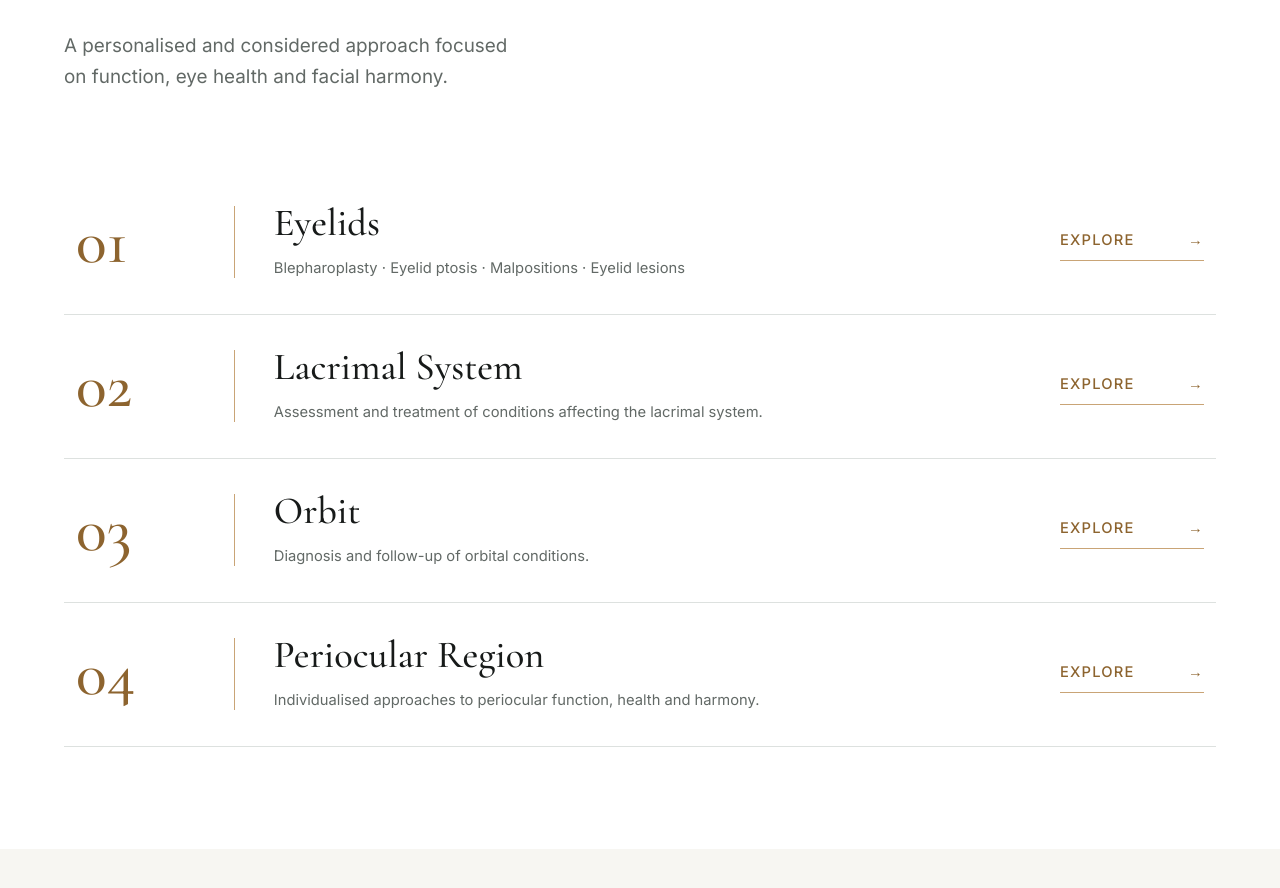
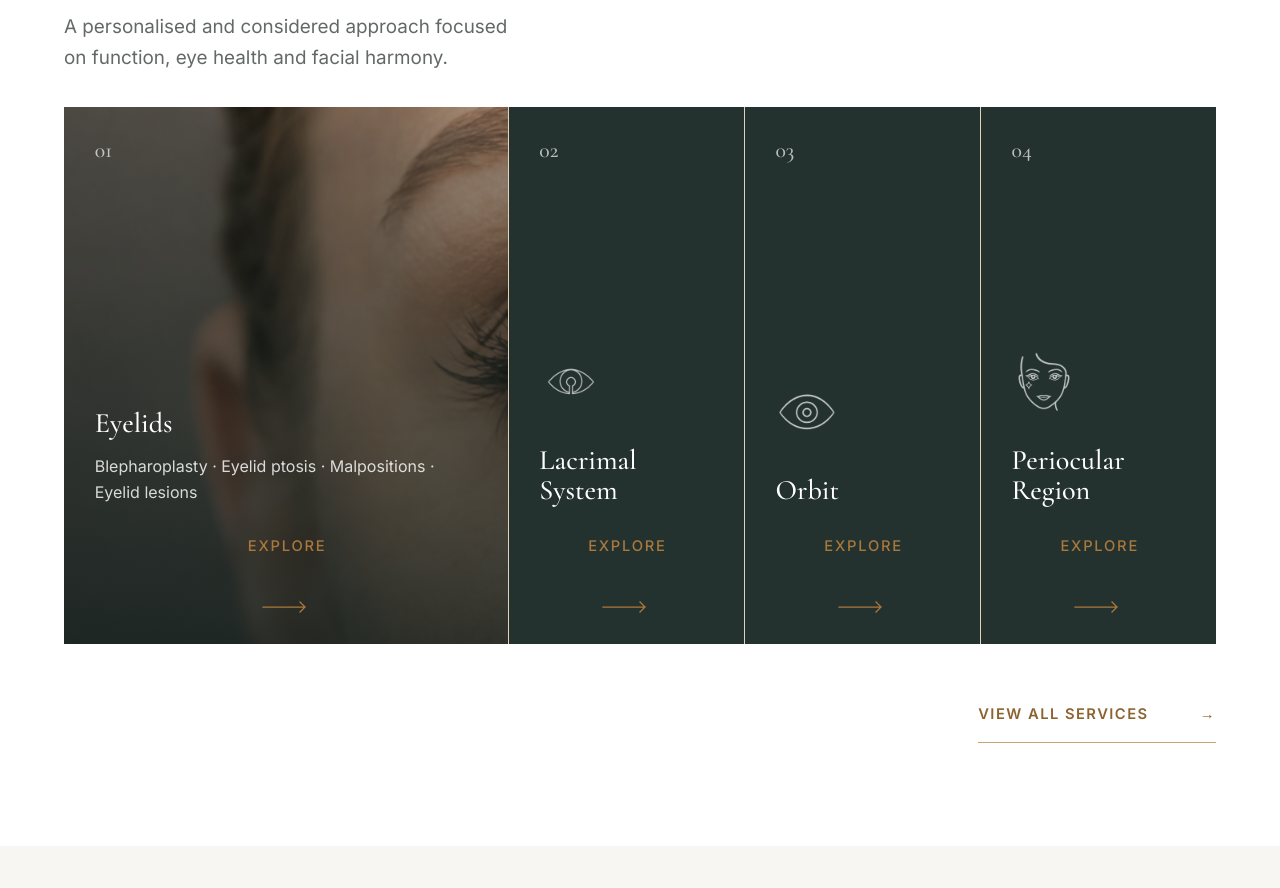
Before and after one commit to brunobvaz/medical-website, a React (Vite) app: page / in a window 1280 px wide. Shown: the part 3954-4842 px from the top of the page. Built offline with nearby package versions, Linux system fonts and the light colour scheme.

Commit message:
last changes 26-82

```diff
--- a/src/Sections/ClinicalAreasSection.css
+++ b/src/Sections/ClinicalAreasSection.css
@@ -1,48 +1,143 @@
-.clinical-areas-section { padding: clamp(5rem, 8vw, 8rem) var(--page-padding-inline); overflow: hidden; background: var(--color-bg); }
-.clinical-areas-section__heading { min-height: clamp(20rem, 31vw, 29rem); position: relative; display: flex; align-items: flex-start; }
+.clinical-areas-section {
+  padding: clamp(5rem, 8vw, 8rem) var(--page-padding-inline);
+  overflow: hidden;
+  background: var(--color-bg);
+}
+
+.clinical-areas-section__heading {
+  min-height: clamp(18rem, 26vw, 25rem);
+  position: relative;
+  display: flex;
+  align-items: flex-start;
+}
+
 .clinical-areas-section__heading-copy { max-width: 55rem; position: relative; z-index: 1; }
 .clinical-areas-section__eyebrow { color: var(--color-accent-hover); letter-spacing: .2em; }
-.clinical-areas-section__rule { width: 3.25rem; height: 1px; margin: 1.35rem 0 clamp(2.5rem, 4vw, 4rem); display: block; background: var(--color-accent); }
+.clinical-areas-section__rule { width: 3.25rem; height: 1px; margin: 1.35rem 0 clamp(2rem, 3vw, 3rem); display: block; background: var(--color-accent); }
 .clinical-areas-section__heading h2 { font-family: var(--font-family-heading); font-size: clamp(3rem, 5vw, 5.3rem); font-weight: var(--fw-medium); line-height: .98; letter-spacing: -.025em; }
 .clinical-areas-section__heading h2 span,
 .clinical-areas-section__heading h2 em { display: block; }
 .clinical-areas-section__heading h2 em { color: var(--color-accent-hover); font-weight: inherit; }
-.clinical-areas-section__introduction { max-width: 44rem; margin-top: clamp(2rem, 3vw, 3rem); color: var(--color-text-muted); font-size: var(--fs-p); line-height: 1.65; text-wrap: balance; }
-.clinical-areas-section__identity { width: clamp(24rem, 38vw, 39rem); height: auto; position: absolute; top: -2rem; right: clamp(-10rem, -6vw, -4rem); opacity: .15; pointer-events: none; }
+.clinical-areas-section__introduction { max-width: 44rem; margin-top: clamp(1.5rem, 2.5vw, 2.5rem); color: var(--color-text-muted); font-size: var(--fs-p); line-height: 1.65; text-wrap: balance; }
+.clinical-areas-section__identity { width: clamp(24rem, 38vw, 39rem); height: auto; position: absolute; top: -2rem; right: clamp(-10rem, -6vw, -4rem); opacity: .12; pointer-events: none; }
 
-.clinical-areas-section__list { margin: 0; padding: 0; list-style: none; }
-.clinical-areas-section__list li { min-height: 9rem; padding: clamp(1.5rem, 2.5vw, 2.5rem) .75rem; border-bottom: 1px solid var(--color-border); display: grid; grid-template-columns: 7.5rem 1px minmax(0, 1fr) auto; align-items: center; gap: clamp(1.5rem, 3vw, 3.5rem); }
-.clinical-areas-section__list li:first-child { border-top: 0; }
-.clinical-areas-section__number { color: var(--color-accent-hover); font-family: var(--font-family-heading); font-size: clamp(3.7rem, 5vw, 5.4rem); line-height: .8; }
-.clinical-areas-section__divider { width: 1px; height: 4.5rem; background: var(--color-border-accent); }
-.clinical-areas-section__item-copy h3 { font-family: var(--font-family-heading); font-size: clamp(2rem, 3vw, 3rem); font-weight: var(--fw-medium); line-height: 1; }
-.clinical-areas-section__item-copy p { margin-top: .9rem; color: var(--color-text-muted); font-size: var(--fs-small); line-height: 1.55; }
-.clinical-areas-section__link { min-width: 9rem; padding: .5rem 0 .7rem; border-bottom: 1px solid var(--color-border-accent); display: flex; align-items: center; justify-content: space-between; gap: 1.5rem; color: var(--color-accent-hover); font-size: var(--fs-small); font-weight: var(--fw-medium); letter-spacing: .08em; text-transform: uppercase; transition: color var(--motion-duration-fast), border-color var(--motion-duration-fast); }
-.clinical-areas-section__link:hover { color: var(--color-accent); border-color: currentColor; }
-.clinical-areas-section__link:focus-visible { outline: var(--button-focus-outline-width) solid var(--button-focus-outline-color); outline-offset: var(--button-focus-outline-offset); }
-
-@media (max-width: 800px) {
-  .clinical-areas-section { padding-block: clamp(4.5rem, 13vw, 7rem); }
-  .clinical-areas-section__heading { min-height: clamp(28rem, 88vw, 39rem); }
-  .clinical-areas-section__heading-copy { max-width: 90%; }
-  .clinical-areas-section__heading h2 { font-size: clamp(2.8rem, 8vw, 4.4rem); }
-  .clinical-areas-section__introduction { max-width: 27rem; font-size: 1rem; line-height: 1.7; }
-  .clinical-areas-section__identity { width: clamp(20rem, 61vw, 32rem); top: 10rem; right: clamp(-12rem, -18vw, -7rem); }
-  .clinical-areas-section__list li { min-height: 15rem; padding: clamp(2.25rem, 6vw, 3.5rem) .25rem; grid-template-columns: clamp(6rem, 17vw, 8rem) 1px minmax(0, 1fr); align-items: start; gap: clamp(1.25rem, 4vw, 2.25rem); }
-  .clinical-areas-section__number { font-size: clamp(3.8rem, 11vw, 5.5rem); }
-  .clinical-areas-section__divider { height: 8rem; }
-  .clinical-areas-section__item-copy h3 { font-size: clamp(2rem, 6vw, 3rem); }
-  .clinical-areas-section__item-copy p { margin-top: 1.25rem; font-size: .94rem; line-height: 1.65; }
-  .clinical-areas-section__link { width: min(100%, 10.5rem); min-width: 0; margin-top: 1.75rem; grid-column: 3; }
+.clinical-areas-section__cards {
+  min-height: clamp(29rem, 42vw, 39rem);
+  display: flex;
+  gap: 1px;
+  background: color-mix(in srgb, var(--color-border-accent) 50%, transparent);
 }
 
-@media (max-width: 480px) {
-  .clinical-areas-section__heading-copy { max-width: 100%; }
+.clinical-areas-section__card {
+  min-width: 0;
+  padding: clamp(1.5rem, 2.4vw, 2.5rem);
+  position: relative;
+  z-index: 0;
+  overflow: hidden;
+  display: flex;
+  flex: 1 1 0;
+  flex-direction: column;
+  color: var(--color-text-light);
+  background: #24322f;
+  transition: flex-grow .7s var(--motion-ease-standard), background-color .45s var(--motion-ease-standard);
+}
+
+.clinical-areas-section__card.is-active { flex-grow: 2.2; }
+
+.clinical-areas-section__cover,
+.clinical-areas-section__shade {
+  position: absolute;
+  inset: 0;
+}
+
+.clinical-areas-section__cover {
+  z-index: -2;
+  width: 100%;
+  height: 100%;
+  object-fit: cover;
+  opacity: 0;
+  transform: scale(1.07);
+  transition: opacity .55s var(--motion-ease-standard), transform .9s var(--motion-ease-standard);
+}
+
+.clinical-areas-section__shade {
+  z-index: -1;
+  background: linear-gradient(180deg, rgba(20, 31, 29, .28), rgba(20, 31, 29, .86));
+  opacity: 0;
+  transition: opacity .45s var(--motion-ease-standard);
+}
+
+.clinical-areas-section__card.is-active .clinical-areas-section__cover,
+.clinical-areas-section__card.is-active .clinical-areas-section__shade { opacity: 1; }
+.clinical-areas-section__card.is-active .clinical-areas-section__cover { transform: scale(1); }
+
+.clinical-areas-section__card-number {
+  color: color-mix(in srgb, var(--color-text-light) 68%, transparent);
+  font-family: var(--font-family-heading);
+  font-size: var(--fs-h5);
+}
+
+.clinical-areas-section__card-icon {
+  width: clamp(3.5rem, 5vw, 5rem);
+  height: clamp(3.5rem, 5vw, 5rem);
+  margin-top: auto;
+  object-fit: contain;
+  filter: brightness(0) invert(1);
+  opacity: .72;
+  transition: opacity .35s var(--motion-ease-standard), transform .55s var(--motion-ease-standard);
+}
+
+.clinical-areas-section__card.is-active .clinical-areas-section__card-icon { opacity: 0; transform: translateY(-1rem); }
+
+.clinical-areas-section__card-copy { margin-top: var(--space-lg); }
+.clinical-areas-section__card-copy h3 { font-family: var(--font-family-heading); font-size: clamp(1.65rem, 2.2vw, 2.5rem); font-weight: var(--fw-medium); line-height: 1.05; }
+.clinical-areas-section__card-copy p { max-width: 28rem; max-height: 0; margin-top: 0; overflow: hidden; color: color-mix(in srgb, var(--color-text-light) 82%, transparent); line-height: 1.6; opacity: 0; transform: translateY(.75rem); transition: max-height .55s var(--motion-ease-standard), margin-top .55s var(--motion-ease-standard), opacity .4s var(--motion-ease-standard), transform .5s var(--motion-ease-standard); }
+.clinical-areas-section__card.is-active .clinical-areas-section__card-copy p { max-height: 8rem; margin-top: var(--space-sm); opacity: 1; transform: none; }
+
+.clinical-areas-section__card-link {
+  margin-top: var(--space-lg);
+  align-self: center;
+  align-items: center;
+  color: var(--color-accent);
+  text-align: center;
+}
+
+.clinical-areas-section__card:focus-within { outline: 2px solid var(--color-text-light); outline-offset: -4px; }
+
+.clinical-areas-section__footer { margin-top: clamp(2rem, 4vw, 3.5rem); display: flex; justify-content: flex-end; }
+.clinical-areas-section__all { min-height: 3rem; padding-bottom: .65rem; border-bottom: 1px solid var(--color-border-accent); display: inline-flex; align-items: center; gap: clamp(2rem, 4vw, 4rem); color: var(--color-accent-hover); font-size: var(--fs-small); font-weight: var(--fw-semibold); letter-spacing: .1em; text-transform: uppercase; transition: color var(--motion-duration-fast), gap var(--motion-duration-fast); }
+.clinical-areas-section__all:hover { gap: clamp(2.5rem, 4.5vw, 4.5rem); color: var(--color-accent); }
+.clinical-areas-section__all:focus-visible { outline: var(--button-focus-outline-width) solid var(--button-focus-outline-color); outline-offset: var(--button-focus-outline-offset); }
+
+@media (max-width: 900px) {
+  .clinical-areas-section__heading { min-height: clamp(25rem, 65vw, 34rem); }
+  .clinical-areas-section__identity { width: 30rem; top: 8rem; right: -12rem; }
+  .clinical-areas-section__cards { min-height: 0; display: grid; grid-template-columns: repeat(2, minmax(0, 1fr)); }
+  .clinical-areas-section__card { min-height: 25rem; }
+  .clinical-areas-section__card-copy p { max-height: 8rem; margin-top: var(--space-sm); opacity: 1; transform: none; }
+  .clinical-areas-section__card.is-active .clinical-areas-section__card-icon { opacity: .72; transform: none; }
+}
+
+@media (max-width: 600px) {
+  .clinical-areas-section { padding-block: clamp(4.5rem, 13vw, 7rem); }
+  .clinical-areas-section__heading { min-height: 28rem; }
   .clinical-areas-section__heading h2 { font-size: clamp(2.45rem, 11vw, 3.4rem); }
-  .clinical-areas-section__heading h2 em { max-width: 12ch; }
-  .clinical-areas-section__introduction { max-width: 78%; }
+  .clinical-areas-section__introduction { max-width: 82%; font-size: 1rem; }
+  .clinical-areas-section__cards { grid-template-columns: 1fr; }
+  .clinical-areas-section__card { min-height: 21rem; }
+  .clinical-areas-section__card:not(.is-active) { min-height: 13rem; }
+  .clinical-areas-section__card:not(.is-active) .clinical-areas-section__card-copy p { display: none; }
+  .clinical-areas-section__card:not(.is-active) .clinical-areas-section__card-icon { width: 3.5rem; height: 3.5rem; }
   .clinical-areas-section__identity { width: 22rem; top: 12rem; right: -12rem; }
-  .clinical-areas-section__list li { grid-template-columns: 5.7rem 1px minmax(0, 1fr); gap: 1rem; }
-  .clinical-areas-section__number { font-size: 3.65rem; }
-  .clinical-areas-section__item-copy h3 { font-size: 1.95rem; }
+  .clinical-areas-section__footer { justify-content: stretch; }
+  .clinical-areas-section__all { width: 100%; justify-content: space-between; }
 }
+
+@media (prefers-reduced-motion: reduce) {
+  .clinical-areas-section__card,
+  .clinical-areas-section__cover,
+  .clinical-areas-section__shade,
+  .clinical-areas-section__card-icon,
+  .clinical-areas-section__card-copy p,
+  .clinical-areas-section__all { transition: none; }
+}
--- a/src/Sections/ClinicalAreasSection.jsx
+++ b/src/Sections/ClinicalAreasSection.jsx
@@ -1,5 +1,7 @@
+import { useState } from 'react'
 import { Link } from 'react-router-dom'
 import identityMark from '../assets/icons/igsite_gold_2x.png'
+import { ArrowDownLink } from '../componentes/ACTION/index.js'
 import { Section, SectionContainer } from '../componentes/LAYOUT/index.js'
 import { getClinicalAreas } from '../data/homepage.js'
 import { useI18n } from '../i18n/I18nContext.jsx'
@@ -8,6 +10,7 @@ import './ClinicalAreasSection.css'
 export default function ClinicalAreasSection() {
   const { language } = useI18n()
   const content = getClinicalAreas(language)
+  const [activeArea, setActiveArea] = useState(0)
 
   return (
     <Section className="clinical-areas-section" id="areas-clinicas" aria-labelledby="clinical-areas-title">
@@ -22,24 +25,41 @@ export default function ClinicalAreasSection() {
             </h2>
             <p className="clinical-areas-section__introduction">{content.introduction}</p>
           </div>
-          <img className="clinical-areas-section__identity" src={identityMark} alt="" />
+          <img className="clinical-areas-section__identity" src={identityMark} alt="" aria-hidden="true" />
         </header>
 
-        <ol className="clinical-areas-section__list">
+        <div className="clinical-areas-section__cards">
           {content.items.map((area, index) => (
-            <li key={area.slug}>
-              <span className="clinical-areas-section__number">{String(index + 1).padStart(2, '0')}</span>
-              <span className="clinical-areas-section__divider" aria-hidden="true" />
-              <div className="clinical-areas-section__item-copy">
+            <article
+              className={`clinical-areas-section__card${activeArea === index ? ' is-active' : ''}`}
+              key={area.slug}
+              onFocus={() => setActiveArea(index)}
+              onMouseEnter={() => setActiveArea(index)}
+            >
+              <img className="clinical-areas-section__cover" src={area.coverImage} alt="" aria-hidden="true" />
+              <span className="clinical-areas-section__shade" aria-hidden="true" />
+              <span className="clinical-areas-section__card-number">{String(index + 1).padStart(2, '0')}</span>
+              <img className="clinical-areas-section__card-icon" src={area.image} alt="" aria-hidden="true" />
+              <div className="clinical-areas-section__card-copy">
                 <h3>{area.title}</h3>
                 <p>{area.description}</p>
               </div>
-              <Link className="clinical-areas-section__link" to={area.to}>
-                <span>{content.linkLabel}</span><span aria-hidden="true">→</span>
-              </Link>
-            </li>
+              <ArrowDownLink
+                aria-label={`${content.linkLabel}: ${area.title}`}
+                className="clinical-areas-section__card-link"
+                to={area.to}
+              >
+                {content.linkLabel}
+              </ArrowDownLink>
+            </article>
           ))}
-        </ol>
+        </div>
+
+        <div className="clinical-areas-section__footer">
+          <Link className="clinical-areas-section__all" to="/treatments">
+            <span>{content.allServicesLabel}</span><span aria-hidden="true">→</span>
+          </Link>
+        </div>
       </SectionContainer>
     </Section>
   )
--- /dev/null
+++ b/src/componentes/ACTION/ArrowDownLink.jsx
@@ -0,0 +1,17 @@
+import { Link } from 'react-router-dom'
+import './action.css'
+
+export default function ArrowDownLink({ children, to, href, className = '', ...props }) {
+  const Component = to ? Link : 'a'
+
+  return (
+    <Component className={`ui-arrow-down-link ${className}`.trim()} href={href} to={to} {...props}>
+      <span className="ui-arrow-down-link__label">{children}</span>
+      <span className="ui-arrow-down-link__arrow" aria-hidden="true">
+        <svg viewBox="0 0 48 12" fill="none">
+          <path d="M1 6h42M38 1l5 5-5 5" stroke="currentColor" strokeWidth="1.25" strokeLinecap="square" strokeLinejoin="miter" />
+        </svg>
+      </span>
+    </Component>
+  )
+}
--- a/src/componentes/ACTION/action.css
+++ b/src/componentes/ACTION/action.css
@@ -119,3 +119,36 @@
   outline: var(--button-focus-outline-width) solid currentColor;
   outline-offset: var(--button-focus-outline-offset);
 }
+
+.ui-arrow-down-link {
+  min-width: 6.5rem;
+  min-height: 4.75rem;
+  display: inline-flex;
+  flex-direction: column;
+  align-items: flex-start;
+  justify-content: space-between;
+  gap: .85rem;
+  color: inherit;
+  font-size: var(--fs-small);
+  font-weight: var(--fw-medium);
+  letter-spacing: .12em;
+  line-height: 1.35;
+  text-transform: uppercase;
+}
+
+.ui-arrow-down-link__label { max-width: 8ch; }
+
+.ui-arrow-down-link__arrow {
+  width: 3rem;
+  height: .75rem;
+  display: block;
+  transition: width var(--motion-duration-fast) var(--motion-ease-standard);
+}
+
+.ui-arrow-down-link__arrow svg { width: 100%; height: 100%; display: block; overflow: visible; }
+.ui-arrow-down-link:hover .ui-arrow-down-link__arrow { width: 3.65rem; }
+.ui-arrow-down-link:focus-visible { outline: var(--button-focus-outline-width) solid currentColor; outline-offset: var(--button-focus-outline-offset); }
+
+@media (prefers-reduced-motion: reduce) {
+  .ui-arrow-down-link__arrow { transition: none; }
+}
--- a/src/componentes/ACTION/index.js
+++ b/src/componentes/ACTION/index.js
@@ -4,3 +4,4 @@ export { default as TextLink } from './TextLink.jsx'
 export { default as NavLink } from './NavLink.jsx'
 export { default as SocialLink } from './SocialLink.jsx'
 export { default as ArrowButton } from './ArrowButton.jsx'
+export { default as ArrowDownLink } from './ArrowDownLink.jsx'
--- a/src/data/clinicalAreas.js
+++ b/src/data/clinicalAreas.js
@@ -5,6 +5,7 @@ const clinicalAreas = {
     headingLineTwo: 'para cada região do olhar.',
     introduction: 'Uma abordagem personalizada e criteriosa, com foco na função, na saúde ocular e na harmonia facial.',
     linkLabel: 'Explorar',
+    allServicesLabel: 'Ver todos os serviços',
     items: [
       {
         slug: 'palpebras',
@@ -42,6 +43,7 @@ const clinicalAreas = {
     headingLineTwo: 'for every region of the eye.',
     introduction: 'A personalised and considered approach focused on function, eye health and facial harmony.',
     linkLabel: 'Explore',
+    allServicesLabel: 'View all services',
     items: [
       {
         slug: 'palpebras',
```
